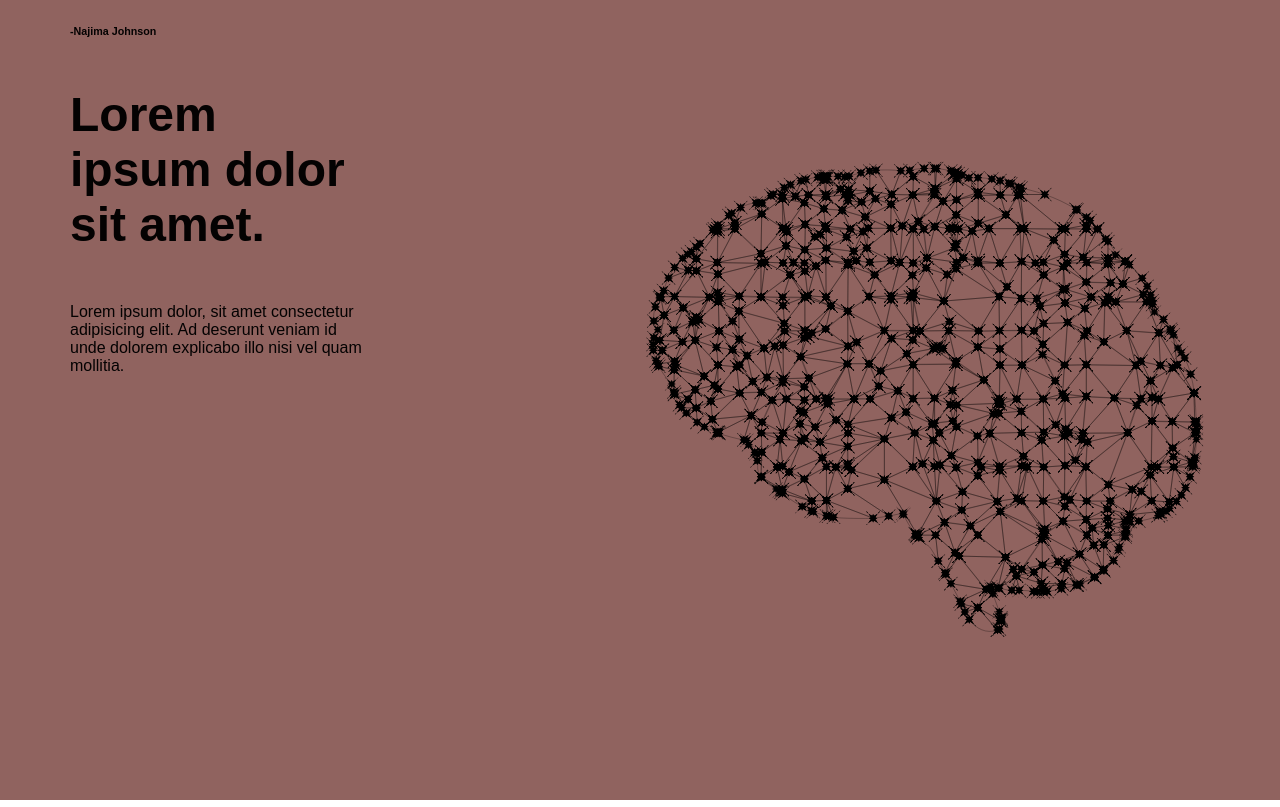
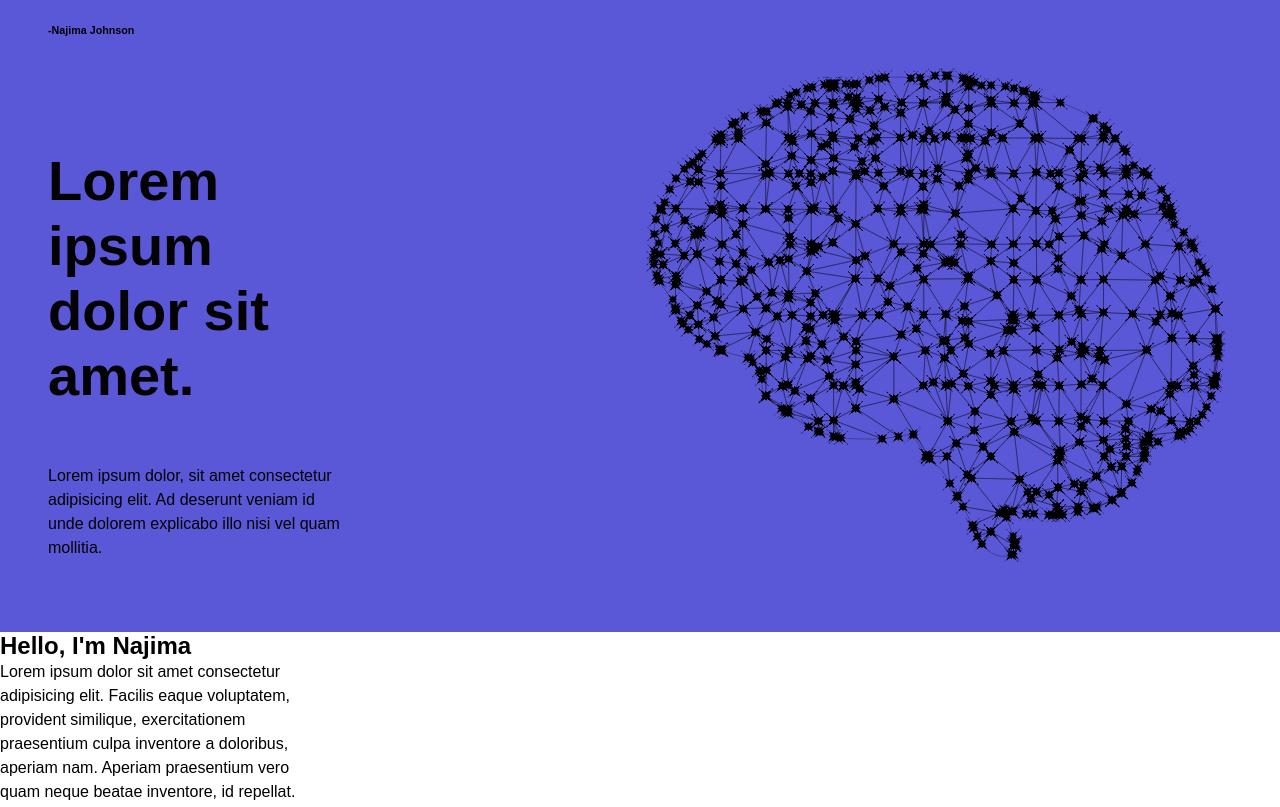
Before and after one commit to skut29/neuro-portfolio, a plain HTML site: page index.html in a window 1280 px wide. Shown: the top 807 px of the page. Drawn offline with Linux system fonts and the light colour scheme.

Commit message:
adding main section mark

```diff
--- a/index.html
+++ b/index.html
@@ -8,6 +8,7 @@
     <title>Neuro Portfolio</title>
 </head>
 <body>
+    <!-- Hero section -->
     <Header>
         <div class="header-wrapper">
             <div class="left-section">
@@ -16,13 +17,23 @@
                     <h1>Lorem ipsum dolor sit amet.</h1>
                     <p>Lorem ipsum dolor, sit amet consectetur adipisicing elit. Ad deserunt veniam id unde dolorem explicabo illo nisi vel quam mollitia.</p>
                 </div>
-
             </div>
             <div class="right-section">
                 <img src="images\1499889214.svg" alt="brain">
             </div>
         </div>
-
     </Header>
+    <!-- Main section -->
+    <main>
+        <div class="main-text">
+           <h2>Hello, I'm Najima</h2>
+           <div class="compressed-text">
+              <p>Lorem ipsum dolor sit amet consectetur adipisicing elit. Facilis eaque voluptatem, provident similique, exercitationem praesentium culpa inventore a doloribus, aperiam nam. Aperiam praesentium vero quam neque beatae inventore, id repellat.</p>
+            </div>
+        </div>
+        <div class="main-image">
+            <img src="images\photo-1586171984069-1dbce3573a10.jpg" alt="pictureof women">
+        </div>
+    </main>
 </body>
 </html>
--- a/style.css
+++ b/style.css
@@ -3,23 +3,29 @@
     margin: 0;
     padding: 0;
     font-family: Arial, Helvetica, sans-serif;
+
+  }
+
+  p {
+      line-height: 1.5;
   }
 
   Header {
-      padding: 0 70px;
-      background-color: #90635F;
+      padding: 1em 3em;
+      background-color: #5A58D7;
       color: #040202;
   }
 
   .header-wrapper {
       display: grid;
-      grid-template-columns: 1fr 1fr;
-      grid-template-rows: 800px;
+      /* grid-template-columns: 1fr 1fr;
+      grid-template-rows: 600px; */
 
   }
 
   .left-section {
       display: flex;
+      justify-content: center;
 
       /* width: 100%; */
       /* background-color: red; */
@@ -27,14 +33,14 @@
 
   .compressed-text {
       width: 300px;
-      height: 50%;
+      height: 100%;
       display: flex;
       flex-direction: column;
-      justify-content: space-around;
+      justify-content: center;
   }
 
   .compressed-text > h1 {
-    font-size: 3em;
+    font-size: 3.5em;
   }
 
   .right-section {
@@ -50,3 +56,33 @@
       width: 100%;
       height: 100%;
   }
+
+  @media (min-width: 600px) {
+
+
+    .header-wrapper {
+        display: grid;
+        grid-template-columns: 1fr 1fr;
+        grid-template-rows: 600px;
+    }
+
+    .left-section {
+        display: flex;
+        justify-content: flex-start;
+        padding-bottom: 3em;
+    }
+
+    .compressed-text {
+        /* width: 300px;
+        height: 100%; */
+        margin-bottom: 50px;
+        display: flex;
+        flex-direction: column;
+        /* justify-content: space-between; */
+        align-content: flex-start;
+    }
+
+    .compressed-text > h1 {
+        margin: 2em 0 1em 0;
+      }
+  }
```
